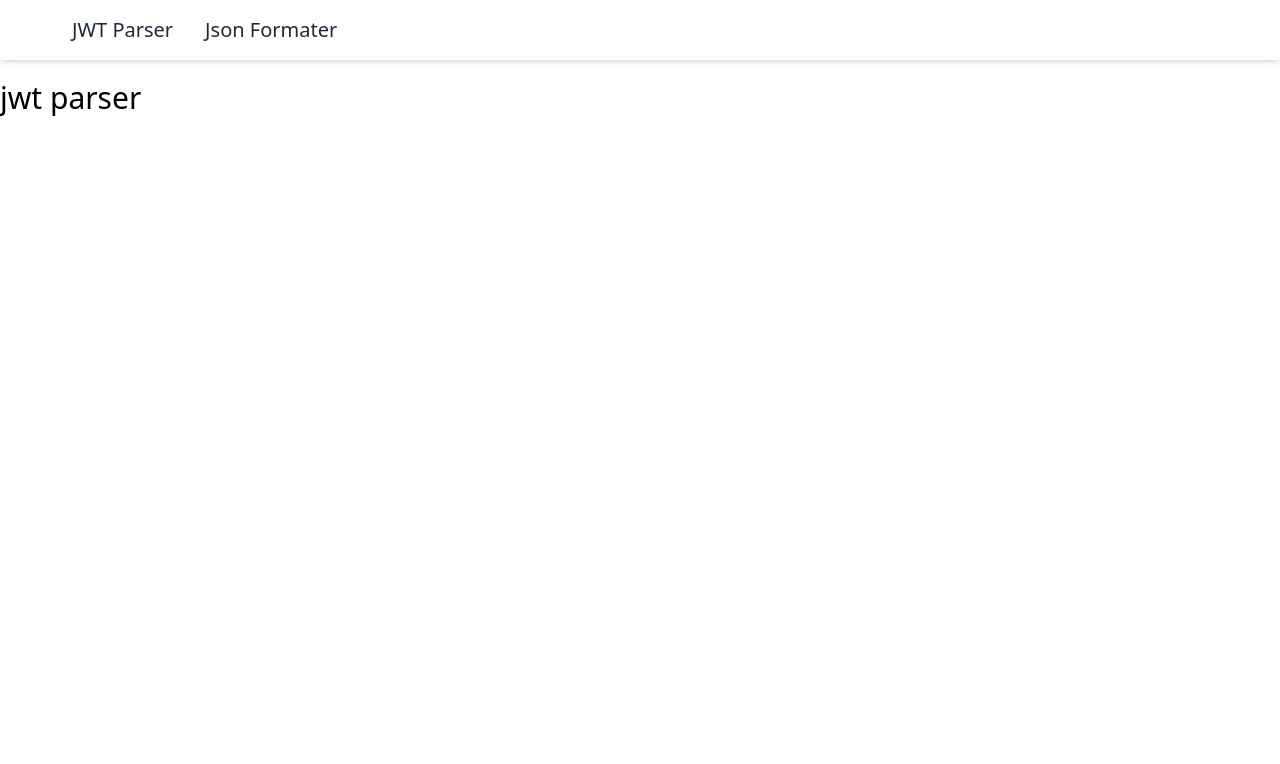
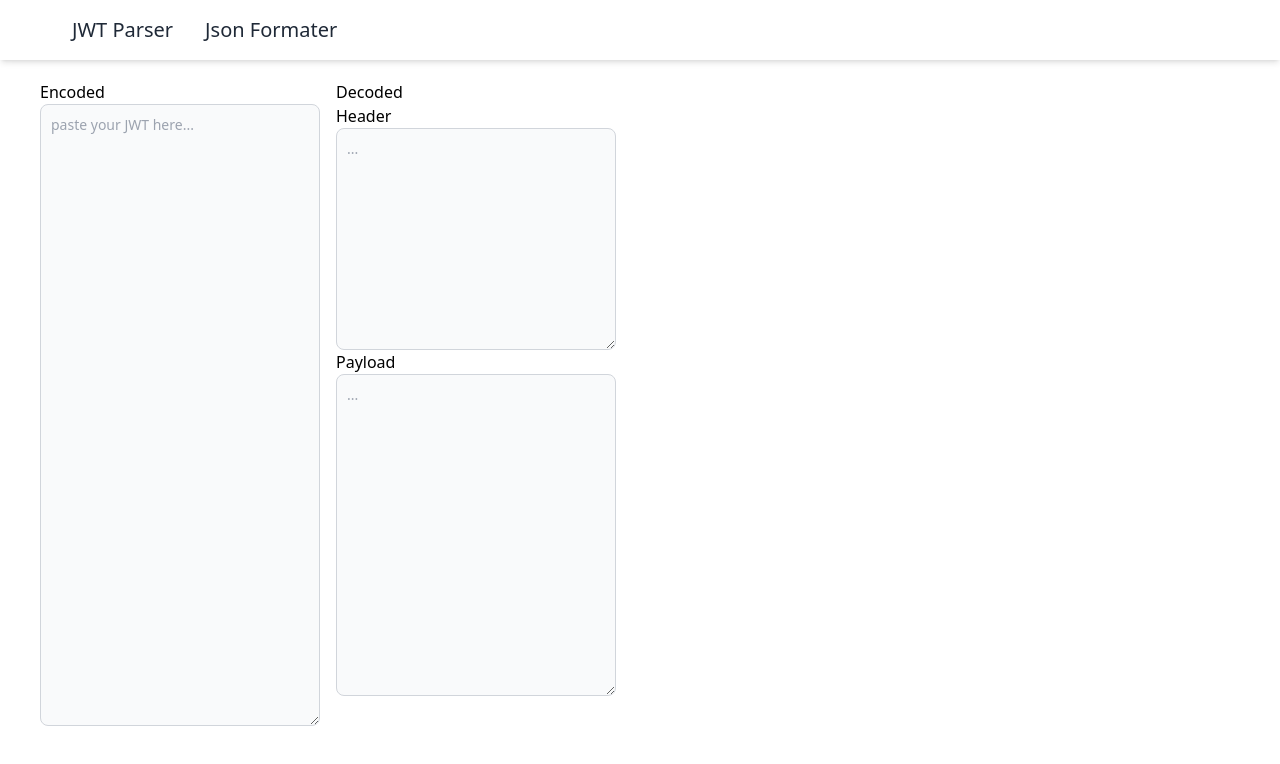
Before and after one commit to ducnt114/dev-tools-ui, a React (Create React App) app: page /jwt in a window 1280 px wide. Shown: the top 764 px of the page. Built offline with nearby package versions, Linux system fonts and the light colour scheme.

Commit message:
update jwt page

```diff
--- a/package.json
+++ b/package.json
@@ -10,6 +10,7 @@
     "@types/node": "^16.18.10",
     "@types/react": "^18.0.26",
     "@types/react-dom": "^18.0.9",
+    "buffer": "^6.0.3",
     "react": "^18.2.0",
     "react-dom": "^18.2.0",
     "react-router-dom": "^6.10.0",
--- a/public/index.html
+++ b/public/index.html
@@ -5,10 +5,7 @@
     <link rel="icon" href="%PUBLIC_URL%/favicon.ico" />
     <meta name="viewport" content="width=device-width, initial-scale=1" />
     <meta name="theme-color" content="#000000" />
-    <meta
-      name="description"
-      content="Web site created using create-react-app"
-    />
+    <meta name="description" content="Web site created using create-react-app" />
     <link rel="apple-touch-icon" href="%PUBLIC_URL%/logo192.png" />
     <!--
       manifest.json provides metadata used when your web app is installed on a
@@ -24,7 +21,7 @@
       work correctly both with client-side routing and a non-root public URL.
       Learn how to configure a non-root public URL by running `npm run build`.
     -->
-    <title>React App</title>
+    <title>Dev tools</title>
   </head>
   <body>
     <noscript>You need to enable JavaScript to run this app.</noscript>
--- a/src/pages/JwtParser.tsx
+++ b/src/pages/JwtParser.tsx
@@ -1,7 +1,77 @@
+import { useState } from "react";
+import { Buffer } from "buffer";
+
 const JwtParser = () => {
+  const [jwtHeader, setJwtHeader] = useState("");
+  const [jwtPayload, setJwtPayload] = useState("");
+  // const [jwtSig, setJwtSig] = useState("");
+
+  const handleChange = (event: any) => {
+    const jwtValue = event.target.value;
+    const jwtParts = jwtValue.split(".");
+    if (jwtParts.length !== 3) {
+      setJwtHeader("");
+      setJwtPayload("");
+      return;
+    }
+    const j1 = JSON.parse(Buffer.from(jwtParts[0], "base64").toString());
+    setJwtHeader(JSON.stringify(j1, null, 2));
+
+    const j2 = JSON.parse(Buffer.from(jwtParts[1], "base64").toString());
+    setJwtPayload(JSON.stringify(j2, null, 2));
+    // setJwtSig(Buffer.from(jwtParts[2], "base64").toString());
+  };
+
   return (
-    <div className="absolute top-20">
-      <div className="text-3xl">jwt parser</div>
+    <div className="absolute top-20 left-10">
+      <div className="columns-2">
+        <div>Encoded</div>
+        <div>Decoded</div>
+      </div>
+      <div className="columns-2">
+        <div className="w-full">
+          <textarea
+            id="jwt-input"
+            cols={30}
+            rows={30}
+            className="block p-2.5 w-full text-sm text-gray-900 bg-gray-50 rounded-lg border border-gray-300 focus:ring-blue-500 focus:border-blue-500 dark:bg-gray-700 dark:border-gray-600 dark:placeholder-gray-400 dark:text-white dark:focus:ring-blue-500 dark:focus:border-blue-500"
+            placeholder="paste your JWT here..."
+            onChange={handleChange}
+          ></textarea>
+        </div>
+
+        <div className="w-full">
+          <div>
+            <div>Header</div>
+            <textarea
+              id="jwt-header"
+              cols={30}
+              rows={10}
+              className="block p-2.5 w-full text-sm text-gray-900 bg-gray-50 rounded-lg border border-gray-300 focus:ring-blue-500 focus:border-blue-500 dark:bg-gray-700 dark:border-gray-600 dark:placeholder-gray-400 dark:text-white dark:focus:ring-blue-500 dark:focus:border-blue-500"
+              placeholder="..."
+              value={jwtHeader}
+            ></textarea>
+
+            <div>Payload</div>
+            <textarea
+              id="jwt-payload"
+              cols={30}
+              rows={15}
+              className="block p-2.5 w-full text-sm text-gray-900 bg-gray-50 rounded-lg border border-gray-300 focus:ring-blue-500 focus:border-blue-500 dark:bg-gray-700 dark:border-gray-600 dark:placeholder-gray-400 dark:text-white dark:focus:ring-blue-500 dark:focus:border-blue-500"
+              placeholder="..."
+              value={jwtPayload}
+            ></textarea>
+
+            {/* <div>Signature</div>
+            <textarea
+              id="jwt-input"
+              rows={4}
+              className="block p-2.5 w-full text-sm text-gray-900 bg-gray-50 rounded-lg border border-gray-300 focus:ring-blue-500 focus:border-blue-500 dark:bg-gray-700 dark:border-gray-600 dark:placeholder-gray-400 dark:text-white dark:focus:ring-blue-500 dark:focus:border-blue-500"
+              placeholder={jwtSig}
+            ></textarea> */}
+          </div>
+        </div>
+      </div>
     </div>
   );
 };
```
Also changed, not shown: 1 other file (tests, documents, lock files or other folders).
